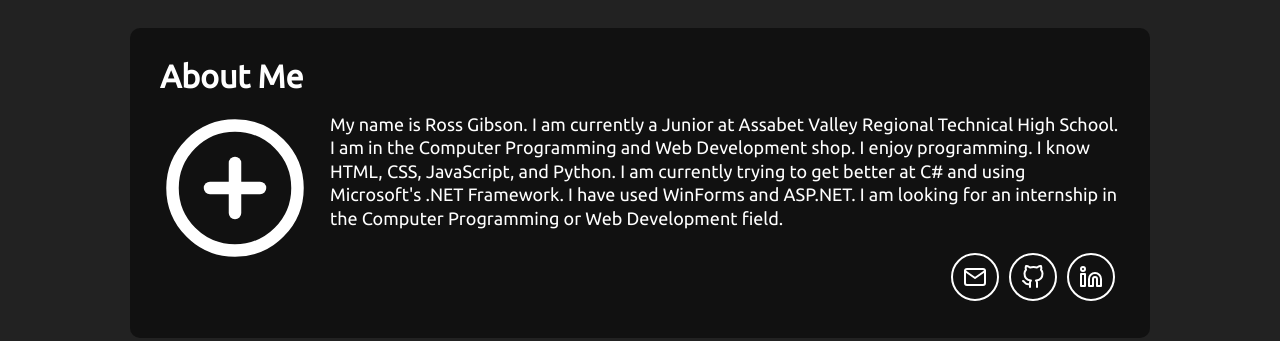
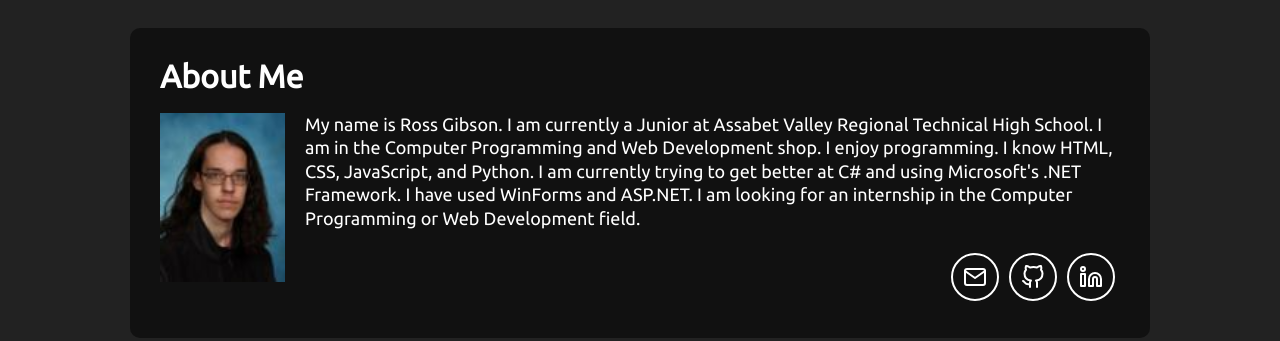
Before and after one commit to A4R7bluep/MyWebsite, a plain HTML site: page index.html in a window 1280 px wide. Shown: the part 522-863 px from the top of the page. Drawn offline with Linux system fonts and the light colour scheme.

Commit message:
added userpic

```diff
--- a/index.css
+++ b/index.css
@@ -64,7 +64,7 @@ article h1 {
 }
 
 article img#userpic {
-    width: 150px;
+    width: 125px;
     margin-right: 20px;
     float: left;
 }
--- a/index.html
+++ b/index.html
@@ -21,7 +21,7 @@
     <main>
         <article>
             <h1>About Me</h1><br>
-            <img src="plus-circle.svg" id="userpic">
+            <img src="ross.png" id="userpic">
             <p>
                 My name is Ross Gibson. I am currently a Junior at Assabet Valley Regional Technical High School.
                 I am in the Computer Programming and Web Development shop. I enjoy programming.
```
Also changed, not shown: ross.png (added).
